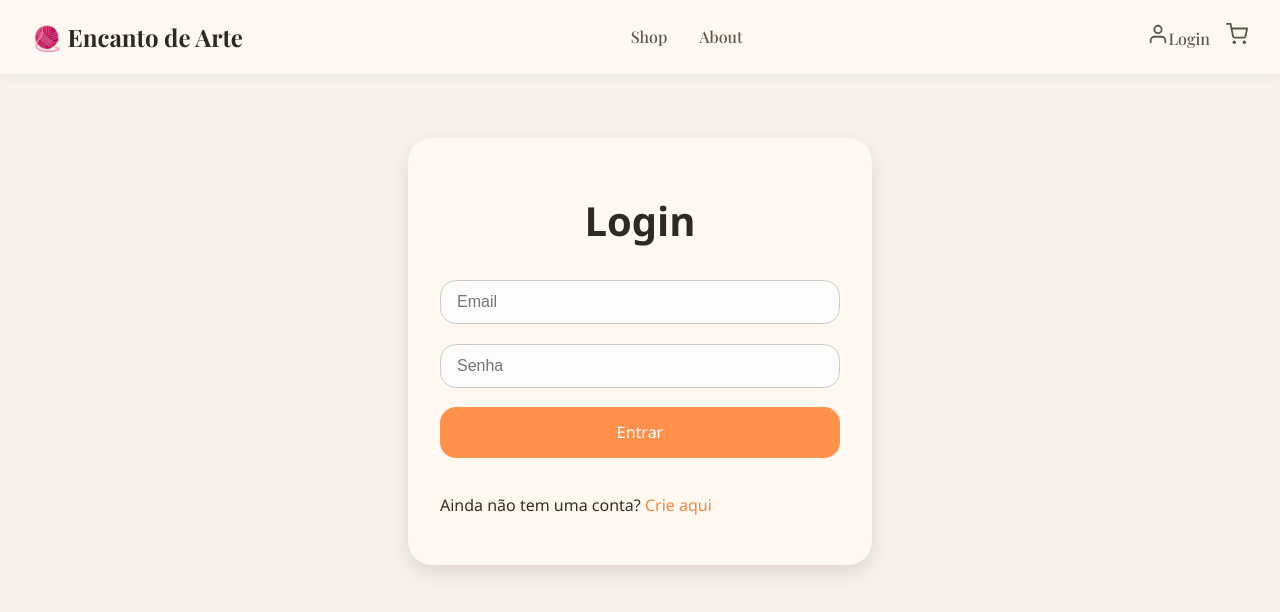
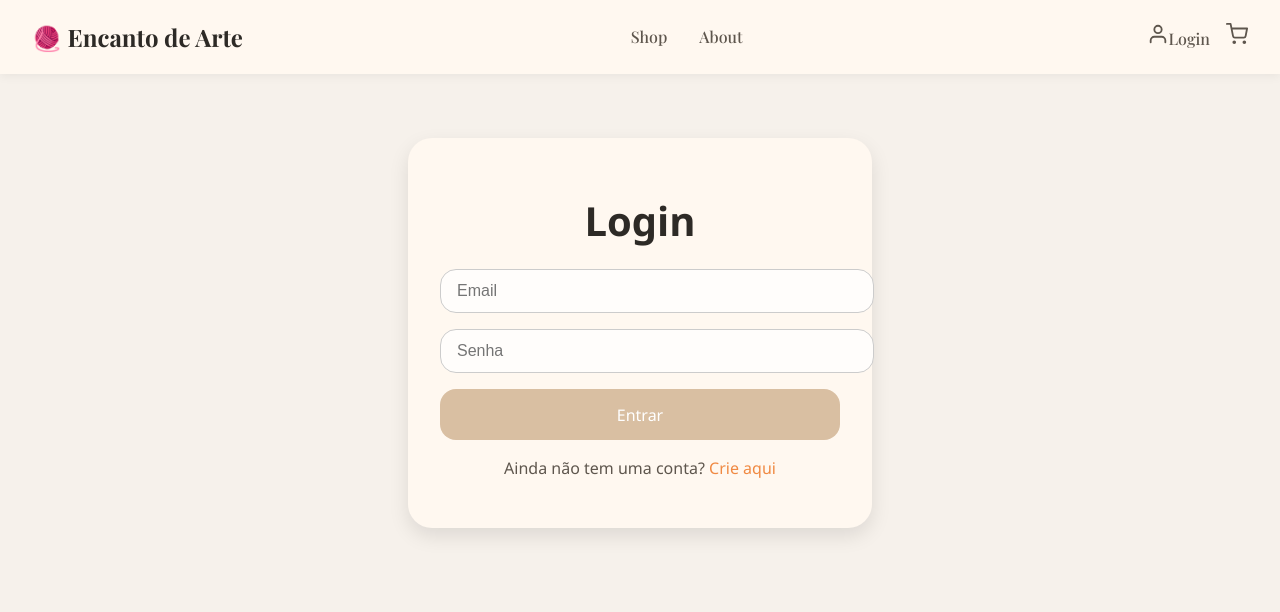
Before and after one commit to richardnixondev/encantodearte-frontend, a React (Vite) app: page /login in a window 1280 px wide. Shown: the top 612 px of the page. Built offline with nearby package versions, Linux system fonts and the light colour scheme.

Commit message:
refactoration, now login.jsx and signup.jsx uses AuthForm.css

```diff
--- a/src/Login.css
+++ b/src/AuthForm.css
@@ -1,34 +1,34 @@
-.login-container {
+.auth-form-container {
   max-width: 400px;
   margin: 4rem auto;
+  padding: 2rem;
   background-color: #fff8f0;
-  padding: 2rem;
   border-radius: 1.5rem;
   box-shadow: 0 8px 20px rgba(0, 0, 0, 0.1);
   font-family: 'Segoe UI', sans-serif;
-  display: flex;
-  flex-direction: column;
-  gap: 1.2rem;
 }
 
-.login-container h1 {
+.auth-form-container h1 {
   text-align: center;
+  margin-bottom: 1.5rem;
   color: #2d2a26;
-  margin-bottom: 1rem;
 }
 
-.login-container input {
+.auth-form-container input {
+  width: 100%;
   padding: 0.75rem 1rem;
+  margin-bottom: 1rem;
+  font-size: 1rem;
   border: 1px solid #ccc;
   border-radius: 1rem;
-  font-size: 1rem;
   background-color: #fffdfb;
 }
 
-.login-container button {
-  padding: 0.9rem 1.2rem;
+.auth-form-container button {
+  width: 100%;
+  padding: 0.9rem;
   font-size: 1rem;
-  background-color: #ff914d;
+  background-color: #D9BFA2;
   color: white;
   border: none;
   border-radius: 1rem;
@@ -36,6 +36,12 @@
   transition: background-color 0.3s ease;
 }
 
-.login-container button:hover {
-  background-color: #e27833;
+.auth-form-container button:hover {
+  background-color: #C2A78B;
 }
+
+.auth-form-container p {
+  text-align: center;
+  margin-top: 1rem;
+  color: #5e564d;
+}
--- a/src/pages/Login.jsx
+++ b/src/pages/Login.jsx
@@ -2,7 +2,7 @@ import { useState, useContext } from "react";
 import axios from "axios";
 import { useNavigate, Link } from "react-router-dom";
 import { AuthContext } from "../context/AuthContext";
-import "../Login.css";
+import "../AuthForm.css";
 
 export default function Login() {
   const [email, setEmail] = useState("");
@@ -29,7 +29,7 @@ export default function Login() {
   };
 
   return (
-    <div className="login-container">
+    <div className="auth-form-container">
       <h1>Login</h1>
       <input
         type="email"
--- a/src/pages/Signup.jsx
+++ b/src/pages/Signup.jsx
@@ -1,7 +1,7 @@
 import { useState } from "react";
 import axios from "axios";
-import { useNavigate } from "react-router-dom";
-import "../Login.css";
+import { useNavigate, Link } from "react-router-dom";
+import "../AuthForm.css";
 
 export default function Signup() {
   const [form, setForm] = useState({
@@ -29,13 +29,14 @@ export default function Signup() {
   };
 
   return (
-    <div>
+    <div className="auth-form-container">
       <h1>Create Account</h1>
       <input name="surname" placeholder="First Name" onChange={handleChange} />
       <input name="lastname" placeholder="Last Name" onChange={handleChange} />
       <input name="email" placeholder="Email" onChange={handleChange} />
       <input name="password" type="password" placeholder="Password" onChange={handleChange} />
       <button onClick={handleSignup}>Sign Up</button>
+      <p>Already have an account? <Link to="/login">Login</Link></p>
     </div>
   );
 }
```
